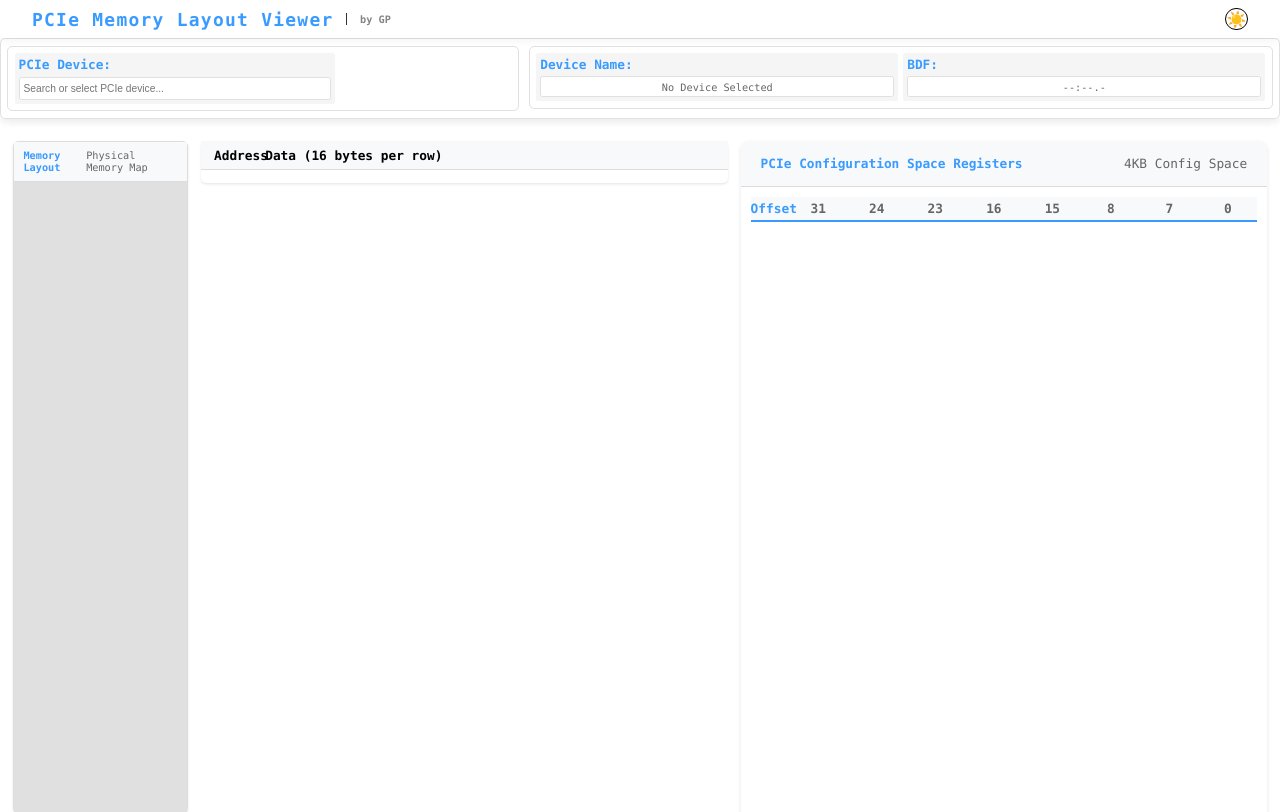
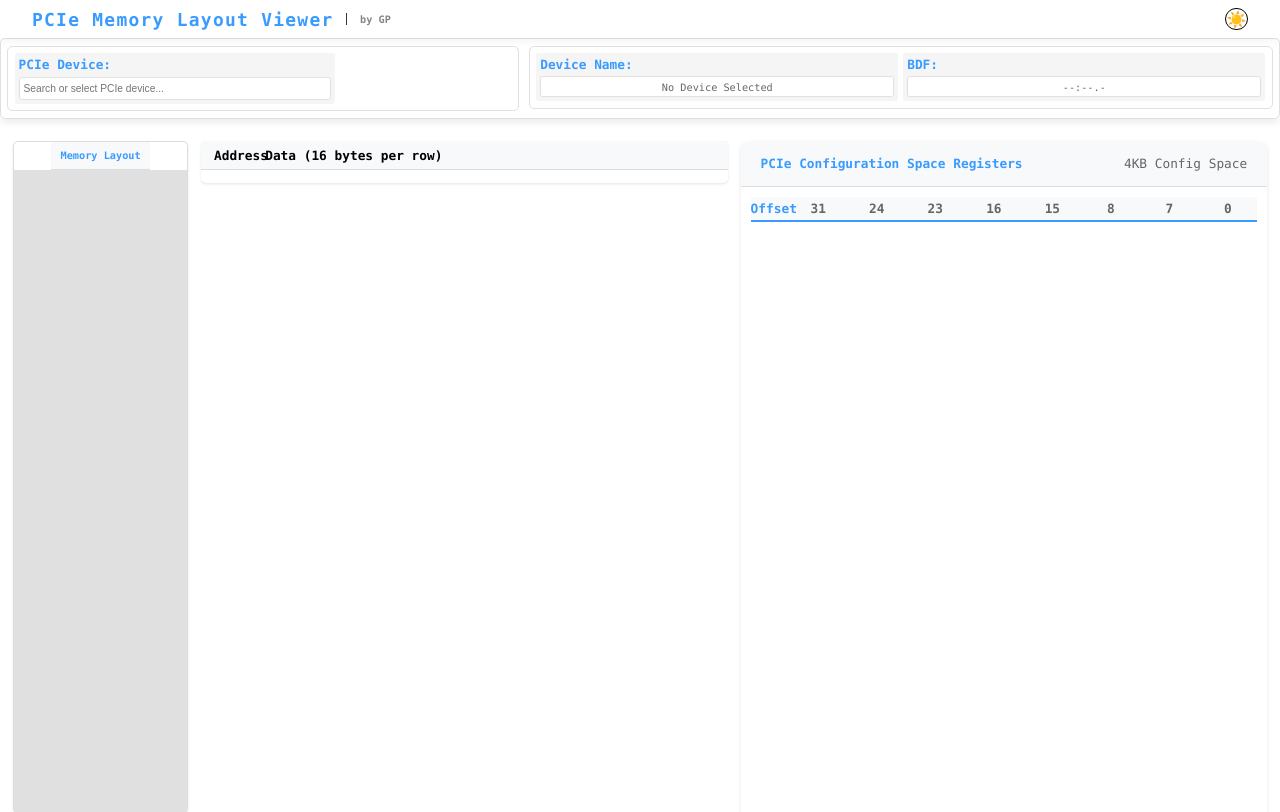
Before and after one commit to paperg/pcie_config_space_analysis, a FastAPI app: page / in a window 1280 px wide. Shown: the top 812 px of the page. Run offline with FastAPI, Linux system fonts and the light colour scheme; data that the repository does not hold is empty; style sheets or scripts are compiled from the project's sources.

Commit message:
style(css): update memory layout and tooltip styles for consistency
- Refined the memory layout header styles by centering text and removing unnecessary flex properties.
- Updated font sizes in tooltip styles to a consistent unit for better readability across different themes.
- Removed obsolete CSS rules to streamline the stylesheets and enhance maintainability.

Signed-off-by: [Your Name] <[Your Email]>

```diff
--- a/static/css/layout.css
+++ b/static/css/layout.css
@@ -55,9 +55,8 @@ body.dark-theme .memory-layout {
   box-shadow: 0 2px 4px rgba(0, 0, 0, 0.2);
 }
 .memory-layout .memory-layout-header {
-  display: flex;
-  justify-content: space-between;
-  align-items: center;
+  margin: auto;
+  text-align: center;
   padding: 0.12rem 0.15rem;
   background: #f8f9fa;
   border-bottom: 1px solid #ddd;
@@ -73,13 +72,6 @@ body.dark-theme .memory-layout .memory-layout-header {
 }
 body.dark-theme .memory-layout .memory-layout-header h3 {
   color: #66b3ff;
-}
-.memory-layout .memory-layout-header .memory-stats {
-  font-size: 0.16rem;
-  color: #666666;
-}
-body.dark-theme .memory-layout .memory-layout-header .memory-stats {
-  color: #999999;
 }
 .memory-layout .memory-regions-container {
   flex: 1;
--- a/static/css/layout.less
+++ b/static/css/layout.less
@@ -114,13 +114,11 @@ body {
     }
 
     .memory-layout-header {
-        display: flex;
-        justify-content: space-between;
-        align-items: center;
+        margin: auto;
+        text-align: center;
         padding: 0.12rem 0.15rem;
         background: #f8f9fa;
         border-bottom: 1px solid @border-color;
-
 
         body.dark-theme & {
             background: #262626;
@@ -134,15 +132,6 @@ body {
 
             body.dark-theme & {
                 color: @dark-theme[primary];
-            }
-        }
-
-        .memory-stats {
-            font-size: @text-size-2;
-            color: @light-theme[secondary];
-
-            body.dark-theme & {
-                color: @dark-theme[secondary];
             }
         }
     }
--- a/static/css/register-tooltip.css
+++ b/static/css/register-tooltip.css
@@ -1,4 +1,5 @@
 /* Register Block Tooltip Styles */
+
 .register-block-tooltip {
     position: fixed;
     background: #ffffff;
@@ -10,7 +11,7 @@
     max-width: 300px;
     max-height: auto;
     overflow-y: auto;
-    font-size: 10px;
+    font-size: 0.12rem;
     line-height: 1.3;
     opacity: 1;
 }
@@ -26,7 +27,7 @@ body.dark-theme .register-block-tooltip {
     margin-bottom: 6px;
     padding-bottom: 3px;
     border-bottom: 1px solid #ddd;
-    font-size: 11px;
+    font-size: 0.12rem;
 }
 
 body.dark-theme .tooltip-header {
@@ -52,7 +53,8 @@ body.dark-theme .tooltip-content {
 .tooltip-info span {
     display: flex;
     justify-content: space-between;
-    font-size: 9px;
+    font-size: 0.12rem;
+    ;
 }
 
 .tooltip-registers {
@@ -77,7 +79,8 @@ body.dark-theme .tooltip-register {
     font-weight: bold;
     color: #333;
     margin-bottom: 3px;
-    font-size: 9px;
+    font-size: 0.12rem;
+    ;
 }
 
 body.dark-theme .tooltip-reg-name {
@@ -87,7 +90,8 @@ body.dark-theme .tooltip-reg-name {
 .tooltip-reg-details {
     display: flex;
     gap: 6px;
-    font-size: 8px;
+    font-size: 0.12rem;
+    ;
     color: #666;
     margin-bottom: 0;
 }
@@ -118,7 +122,8 @@ body.dark-theme .tooltip-reg-details span {
     display: flex;
     justify-content: space-between;
     gap: 8px;
-    font-size: 10px;
+    font-size: 0.12rem;
+    ;
     color: var(--text-tertiary);
     padding: 1px 4px;
     background: var(--bg-quaternary);
@@ -141,7 +146,9 @@ body.dark-theme .tooltip-reg-details span {
     font-weight: bold;
 }
 
+
 /* Register Blocks Container Styles */
+
 .register-blocks-container {
     display: flex;
     flex-direction: column;
@@ -149,7 +156,9 @@ body.dark-theme .tooltip-reg-details span {
     padding: 8px;
 }
 
+
 /* Register Blocks Overview Styles */
+
 .register-blocks-overview {
     display: flex;
     flex-direction: column;
@@ -281,7 +290,9 @@ body.dark-theme .tooltip-reg-details span {
     font-weight: bold;
 }
 
+
 /* Register Map Header */
+
 .register-map-header {
     padding: 8px 12px;
     background: var(--bg-secondary);
@@ -295,7 +306,9 @@ body.dark-theme .tooltip-reg-details span {
     font-size: 14px;
 }
 
+
 /* Color blocks for different register types */
+
 .register-block.block-0,
 .register-block-summary.block-0 {
     border-left-color: #FF6B6B;
@@ -336,7 +349,9 @@ body.dark-theme .tooltip-reg-details span {
     border-left-color: #F7DC6F;
 }
 
+
 /* Memory data highlighting colors */
+
 .byte.register-block.block-0 {
     background-color: rgba(255, 107, 107, 0.3);
 }
@@ -374,7 +389,9 @@ body.dark-theme .tooltip-reg-details span {
     outline-offset: 1px;
 }
 
+
 /* No registers message */
+
 .no-registers {
     text-align: center;
     color: var(--text-secondary);
--- a/templates/layout.html
+++ b/templates/layout.html
@@ -63,7 +63,6 @@
         <div class="memory-layout">
             <div class="memory-layout-header">
                 <h3>Memory Layout</h3>
-                <div class="memory-stats">Physical Memory Map</div>
             </div>
             <div class="memory-regions-container" id="memory-regions-container">
                 <!-- Memory regions will be populated dynamically -->
```
